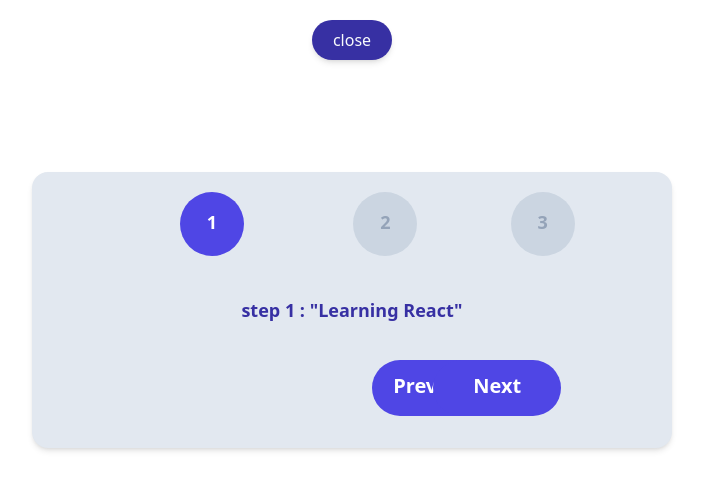
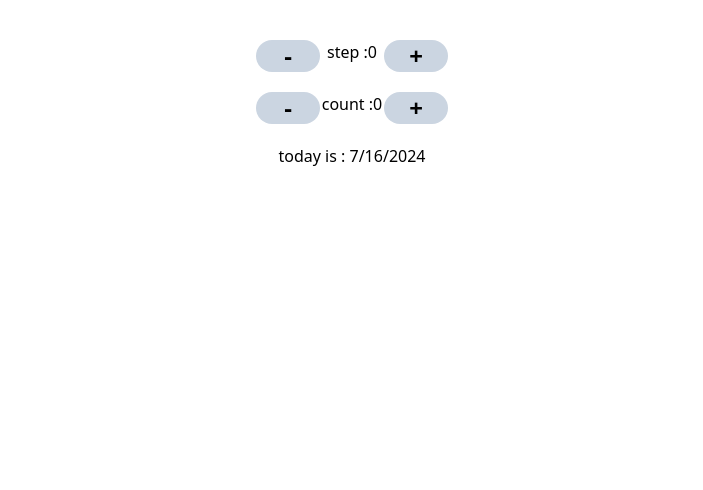
Before and after one commit to parisaMontakhab/Step-message, a React (Vite) app in the folder msg-step/: page / in a window 1280 px wide. Shown: the top 490 px of the page, without its empty margins (288-991 px from the left). Built offline with nearby package versions, Linux system fonts and the light colour scheme.

Commit message:
feat: creat component for solving challenge 1

```diff
--- a/msg-step/src/App.jsx
+++ b/msg-step/src/App.jsx
@@ -1,11 +1,26 @@
 import React, { useState } from 'react';
 import './App.css'
+import ChallengeOne from './components/ChallengeOne';
 
 const message =[
   "Learning React","Apply for job","Invest your new income"
 ]
 
 function App() {
+  //extract Step component for showing this : each component has own state and they work seprat//
+  return(
+    <div>
+
+      <ChallengeOne/>
+    </div>
+  )
+
+}
+
+export default App
+
+
+function Step(){
   const [step,setStep ] = useState(1)
   const [isOpen,setIsOpen] = useState(true);
 
@@ -29,7 +44,6 @@ function handleCloseOpen (){
   //   uniqe.style.display ="block"
   // }
 }
-
 
 return (
   <div>
@@ -63,6 +77,5 @@ function handleCloseOpen (){
   </div>
 
 )
+
 }
-
-export default App
--- /dev/null
+++ b/msg-step/src/components/ChallengeOne.jsx
@@ -0,0 +1,19 @@
+
+export default function ChallengeOne (){
+    const dateString = new Date().toLocaleDateString();
+    return(
+        <div className="text-center mt-10">
+            <div className="grid grid-cols-3 w-48 mx-auto mb-5">
+                <button className="bg-slate-300 rounded-full font-bold text-2xl ">-</button>
+                <p>step :0 </p>
+                <button className="bg-slate-300 rounded-full font-bold text-2xl "> +</button>
+            </div>
+            <div className="grid grid-cols-3 w-48 mx-auto mb-5">
+            <button className="bg-slate-300 rounded-full font-bold text-2xl ">-</button>
+                <p>count :0 </p>
+                <button className="bg-slate-300 rounded-full font-bold text-2xl "> +</button>
+            </div>
+            <div>today is : {dateString}</div>
+        </div>
+    )
+}
--- a/msg-step/src/index.css
+++ b/msg-step/src/index.css
@@ -16,9 +16,9 @@
 }
 
 .close-btn {
-    @apply mx-auto mt-5 w-20 text-center rounded-full p-2 bg-indigo-800 text-slate-50 shadow-md
+    @apply mx-auto mt-28 w-20 text-center rounded-full p-2 bg-indigo-800 text-slate-50 shadow-md
 }
 
 .step-father{
-    @apply text-center w-2/4 mx-auto bg-slate-200 rounded-2xl mt-28 shadow-md
+    @apply text-center w-2/4 mx-auto bg-slate-200 rounded-2xl mt-28 shadow-md mb-20
 }
```
Lines whose indentation alone changed are shown as unchanged.
